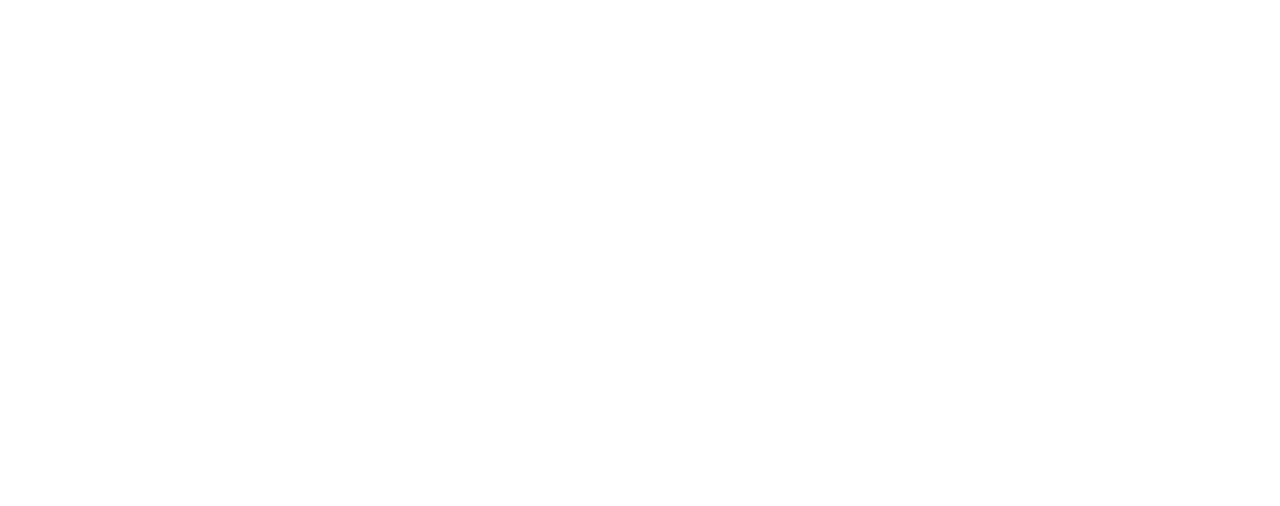
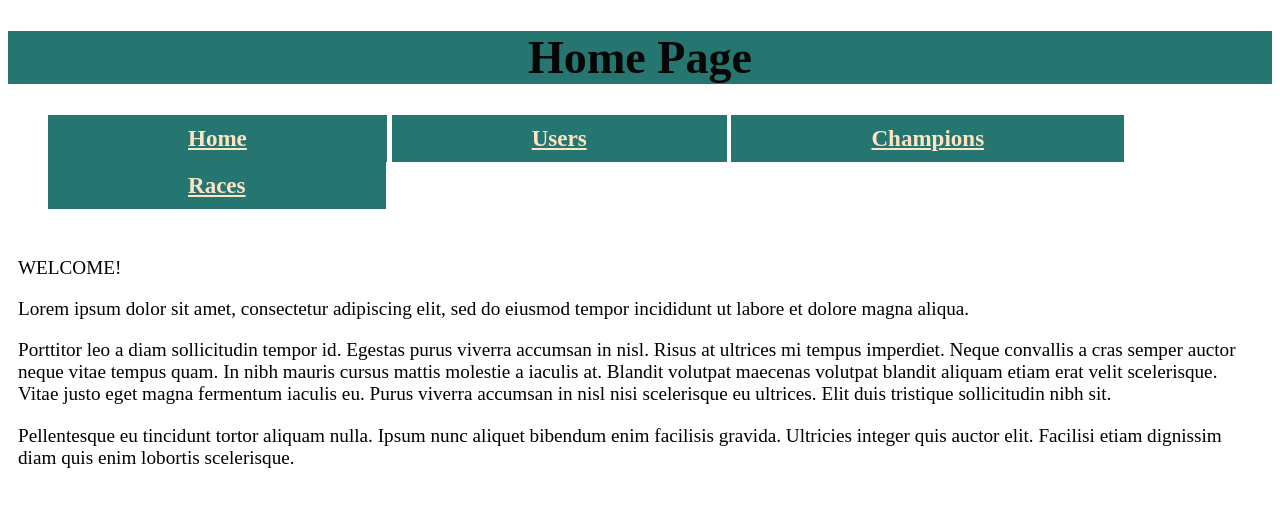
Before and after one commit to jultar2000/RPG-SIMULATOR, a website: page Frontend/JavaScript/home/home.html in a window 1280 px wide. Drawn offline with Linux system fonts and the light colour scheme.

Commit message:
home page and starting users listing

```diff
--- a/Frontend/JavaScript/home/home.html
+++ b/Frontend/JavaScript/home/home.html
@@ -1,19 +1,38 @@
 <!DOCTYPE html>
 <html lang="en">
     <head>
-    <meta charset="UTF-8">
-    <title>Home</title>
+        <meta charset="UTF-8"/>
+        <title>home</title>
         <link rel="stylesheet" href="../styles.css"/>
-    <script src="" async="async"></script>
+        <script src="../script.js" async="async"></script>
     </head>
     <body>
-<div>
+        <div class="main-container">
+            <header class="header">
+                <h1>Home Page</h1>
+            </header>
 
+            <nav class="navigation-buttons">
+                <ul>
+                    <li><a href="home.html">Home</a> </li>
+                    <li><a href="../user_list/user_list.html">Users</a></li>
+                    <li><a href="../champion_list/champion_list.html">Champions</a></li>
+                    <li><a href="../race_list/race_list.html">Races</a></li>
+                </ul>
+            </nav>
 
-
-
+            <section class="main-section">
+                    <section>
+                         <p>WELCOME!</p>
+                        <p>Lorem ipsum dolor sit amet, consectetur adipiscing elit, sed do eiusmod tempor incididunt ut labore et dolore magna aliqua.</p>
+                        <p>Porttitor leo a diam sollicitudin tempor id. Egestas purus viverra accumsan in nisl. Risus at ultrices mi tempus imperdiet.
+                        Neque convallis a cras semper auctor neque vitae tempus quam. In nibh mauris cursus mattis molestie a iaculis at.
+                        Blandit volutpat maecenas volutpat blandit aliquam etiam erat velit scelerisque. Vitae justo eget magna fermentum iaculis eu.
+                        Purus viverra accumsan in nisl nisi scelerisque eu ultrices. Elit duis tristique sollicitudin nibh sit.</p>
+                        <p>Pellentesque eu tincidunt tortor aliquam nulla. Ipsum nunc aliquet bibendum enim facilisis gravida.
+                        Ultricies integer quis auctor elit. Facilisi etiam dignissim diam quis enim lobortis scelerisque. </p>
+                    </section>
+            </section>
         </div>
-
-
     </body>
 </html>
--- a/Frontend/JavaScript/js/configuration.js
+++ b/Frontend/JavaScript/js/configuration.js
@@ -0,0 +1,3 @@
+export function getBackendUrl() {
+    return "http://localhost:8080"
+}
--- a/Frontend/JavaScript/script.js
+++ b/Frontend/JavaScript/script.js
@@ -0,0 +1,3 @@
+window.addEventListener('load', () => {
+
+});
--- a/Frontend/JavaScript/styles.css
+++ b/Frontend/JavaScript/styles.css
@@ -0,0 +1,34 @@
+@import url('https://fonts.googleapis.com/css2?family=Pacifico&family=Ubuntu+Mono&display=swap');
+
+body {
+    font-family: Georgia serif;
+    font-size: larger;
+}
+
+.header {
+    text-align: center;
+    background: #257570;
+    color: #060606;
+    font-size: larger;
+}
+
+.navigation-buttons {
+    flex-direction: row;
+}
+
+.navigation-buttons li {
+    display: inline-block;
+    background-color: #257570;
+    padding: 10px 140px;
+}
+
+.navigation-buttons a {
+    display: inline-block;
+    font-size: larger;
+    font-weight: bold;
+    color: bisque;
+}
+
+.main-section {
+    padding: 10px;
+}
--- a/Frontend/JavaScript/user_list/user_list.js
+++ b/Frontend/JavaScript/user_list/user_list.js
@@ -0,0 +1,5 @@
+import {getBackendUrl} from '../js/configuration.js';
+
+window.addEventListener('load', () => {
+
+});
```
Also changed, not shown: Frontend/JavaScript/package.json (added, +8 -0 lines), Frontend/JavaScript/race_list/race_list.html (+10 -1 lines), Frontend/JavaScript/user_list/user_list.html (+29 -1 lines). Lines whose indentation alone changed are shown as unchanged.
